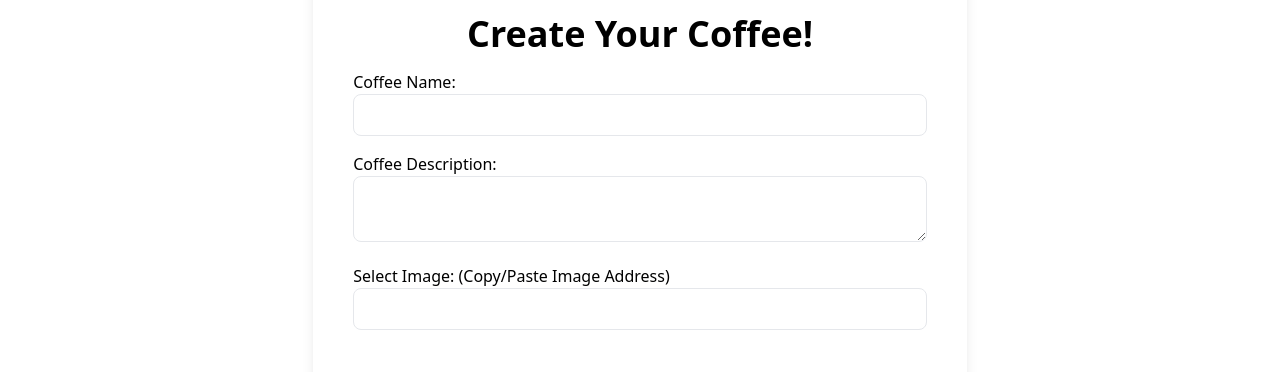
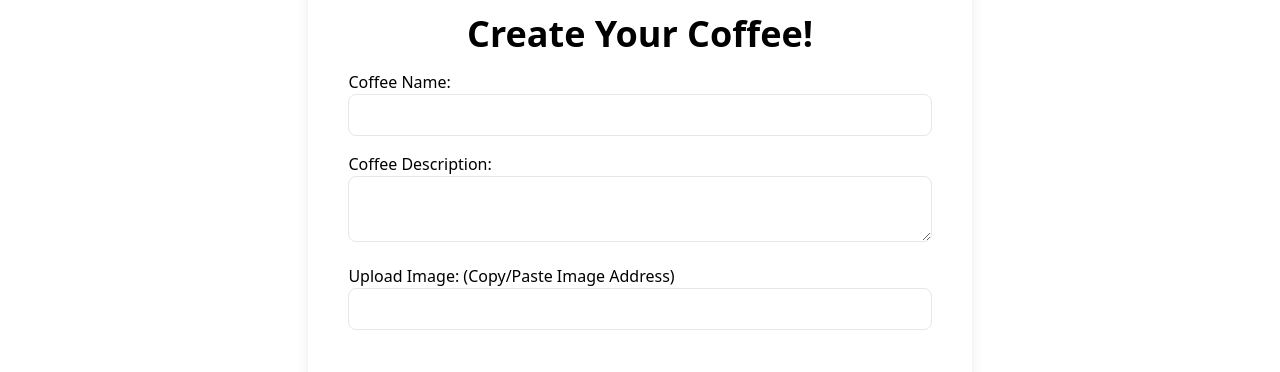
Before and after one commit to JOmega12/welcomeCoffeeExpress, a React (Vite) app: page /create-coffee in a window 1280 px wide. Shown: the part 218-590 px from the top of the page. Built offline with nearby package versions, Linux system fonts and the light colour scheme; data requests are answered from the project's data file.

Commit message:
added errors in create form

```diff
--- /dev/null
+++ b/src/components/Forms/CreateCafeInputs.tsx
@@ -0,0 +1,26 @@
+import { ChangeEvent } from "react";
+
+type TextInputsT = {
+   label: string;
+   onChange: (e: ChangeEvent<HTMLInputElement>) => void;
+   value: string;
+   show: boolean;
+   message: string;
+}
+
+export const CreateCafeInputs = ({label, onChange, value, show, message}: TextInputsT) => (
+   <div className="mb-4 w-full">
+   <label htmlFor="">
+     {label}
+   </label>
+   <input
+     type="text"
+     className="w-full border rounded-lg py-2 px-3 focus:outline-none focus:border-blue-500"
+     onChange={onChange}
+     value={value}
+   />
+   {show ? (
+     <div className="text-red-500">{message}</div>
+   ) : null}
+ </div>
+)
--- a/src/components/Forms/CreateCoffeeForm.tsx
+++ b/src/components/Forms/CreateCoffeeForm.tsx
@@ -1,28 +1,51 @@
 import { useState } from "react";
 import { useNavigate } from "react-router-dom";
 import { getNewCoffee } from "../../api/GetCoffeeAPI";
+import { isDescriptionValid, isImageAddressValid } from "../validations/formValidations";
+import { CreateCafeInputs } from "./CreateCafeInputs";
+import toast from "react-hot-toast";
+
+const titleErrorMessage = "Title needs to be more than 3 words";
+const descriptionErrorMessage = "Description needs to be more than a word";
+const imageErrorMessage = 'Image must be an address';
+
 
 export const CreateCoffeeForm = () => {
-  const [title, setTitle] = useState("");
-  const [description, setDescription] = useState("");
-  const [image, setImage] = useState("");
+  const [titleInput, setTitleInput] = useState("");
+  const [descriptionInput, setDescriptionInput] = useState("");
+  const [imageInput, setImageInput] = useState("");
+  const [error, setError] = useState(false);
+  const navigate = useNavigate();
 
-  const navigate = useNavigate();
+  const titleValid = titleInput.length > 2;
+  const descriptionValid = isDescriptionValid(descriptionInput);
+  const imageValid = isImageAddressValid(imageInput);
+
+  const showTitleError= !titleValid && error;
+  const showDescriptionError = !descriptionValid && error
+  const showImageError = !imageValid && error;
+
 
   return (
     <>
       <form
         onSubmit={(e) => {
           e.preventDefault();
-          getNewCoffee({
-             title: title,
-             description: description,
-             image: image
-          })
-          setTitle("");
-          setDescription("");
-          setImage("");
-          navigate('/lobby');
+          if(!titleValid || !descriptionValid || !imageValid) {
+            setError(true);
+            return
+          } else {
+            getNewCoffee({
+               title: titleInput,
+               description: descriptionInput,
+               image: imageInput
+            })
+            toast.success('Coffee Created!')
+            setTitleInput("");
+            setDescriptionInput("");
+            setImageInput("");
+            navigate('/lobby');
+          }
         }}
 
         className="flex flex-col justify-center items-center max-w-full h-screen p-10 shadow-lg rounded-xl"
@@ -30,38 +53,58 @@ export const CreateCoffeeForm = () => {
         <h3 className="mb-4 text-center text-3xl font-bold md:text-4xl sm:text-5xl">
           Create Your Coffee!
         </h3>
-        <div className="mb-4 w-full">
+        {/* <div className="mb-4 w-full">
           <label htmlFor="">Coffee Name:</label>
           <input
             type="text"
-            value={title}
+            value={titleInput}
             onChange={(e) => {
-              setTitle(e.target.value);
+              setTitleInput(e.target.value);
             }}
             className="w-full border rounded-lg py-2 px-3 focus:outline-none focus:border-blue-500"
           />
         </div>
+        {showTitleError ? (
+          <div className="text-500-red">{titleErrorMessage}</div>
+        ): null} */}
+        <CreateCafeInputs
+        label={`Coffee Name:`}
+        value={titleInput}
+        onChange={(e) => setTitleInput(e.target.value)}
+        show={showTitleError}
+        message={titleErrorMessage}
+        />
         <div className="mb-4 w-full">
           <label htmlFor="">Coffee Description:</label>
           <textarea
-            value={description}
+            value={descriptionInput}
             onChange={(e) => {
-              setDescription(e.target.value);
+              setDescriptionInput(e.target.value);
             }}
             className="w-full border rounded-lg py-2 px-3 focus:outline-none focus:border-blue-500"
           ></textarea>
         </div>
-        <div className="mb-4 w-full">
+        {showDescriptionError ? (
+          <div className="text-red-500">{descriptionErrorMessage}</div>
+        ) : null}
+        {/* <div className="mb-4 w-full">
           <label htmlFor="">Select Image: {`(Copy/Paste Image Address)`}</label>
           <input
             type="text"
-            value={image}
+            value={imageInput}
             onChange={(e) => {
-              setImage(e.target.value);
+              setImageInput(e.target.value);
             }}
             className="w-full border rounded-lg py-2 px-3 focus:outline-none focus:border-blue-500"
           />
-        </div>
+        </div> */}
+        <CreateCafeInputs
+        label={`Upload Image: (Copy/Paste Image Address)`}
+        value={imageInput}
+        onChange={(e) => setImageInput(e.target.value)}
+        show={showImageError}
+        message={imageErrorMessage}
+        />
         <section className="mb-4 flex flex-col md:flex-row justify-center gap-10 pb-10 pt-5">
          <div
           className="bg-blue-500 rounded-lg shadow-lg m-2 p-3 sm:p-5 text-center hover:cursor-auto hover:bg-blue-600 text-white font-semibold
--- a/src/components/validations/formValidations.ts
+++ b/src/components/validations/formValidations.ts
@@ -3,3 +3,13 @@ export const isPasswordValid = (passwordInput: string) => {
    const regex = /^(?=.*[A-Z]).{5,}$/;
    return regex.test(passwordInput);
 }
+
+export const isDescriptionValid = (validInput: string) => {
+   const regex = /^\w+\s+\w+/;
+   return regex.test(validInput);
+}
+
+export const isImageAddressValid = (imageInput: string) => {
+   const regex = /^(http(s)?:\/\/)?[^\s]+(\.(jpe?g|png|gif|bmp|tiff|webp))(\?.*)?$/i;
+   return regex.test(imageInput);
+}
```
